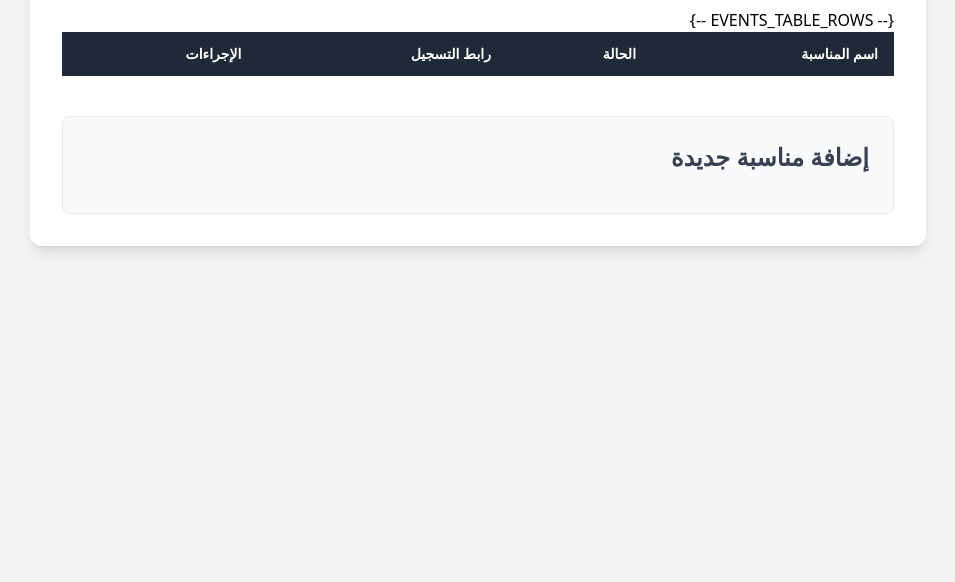
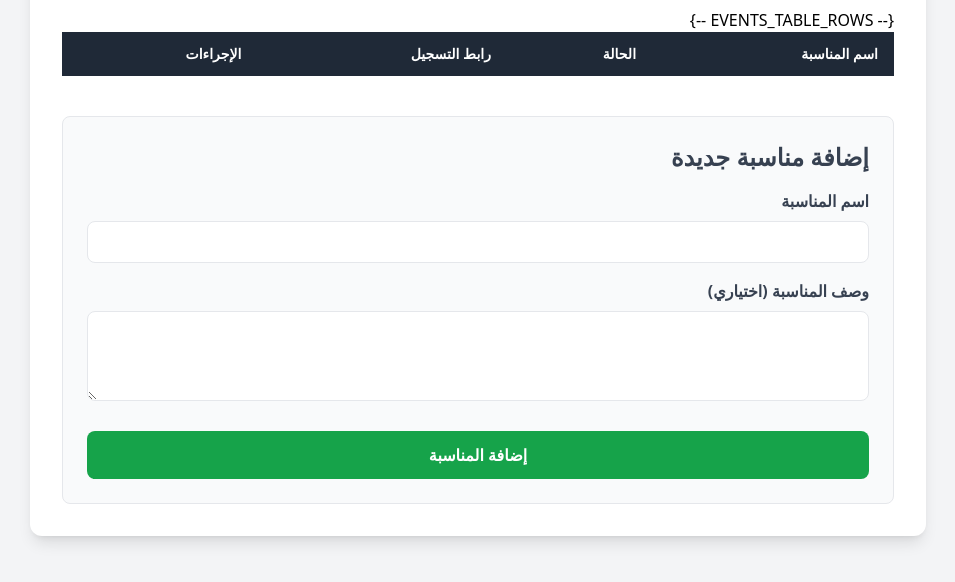
Before and after one commit to iHussamAlshayeb/qr-system, a website: page events.html in a window 1280 px wide. Shown: the part 132-714 px from the top of the page, without its empty margins (162-1117 px from the left). Drawn offline with nearby package versions, Linux system fonts and the light colour scheme.

Commit message:
Update events.html

```diff
--- a/events.html
+++ b/events.html
@@ -26,7 +26,16 @@
         <div class="mt-10 p-6 bg-gray-50 rounded-lg border">
             <h2 class="text-2xl font-semibold text-gray-700 mb-4">إضافة مناسبة جديدة</h2>
             <form action="/admin/events/add" method="POST">
-                </form>
+                <div class="mb-4">
+                    <label for="name" class="block text-gray-700 font-semibold mb-2">اسم المناسبة</label>
+                    <input type="text" id="name" name="name" class="w-full px-4 py-2 border rounded-lg focus:outline-none focus:ring-2 focus:ring-blue-500" required>
+                </div>
+                <div class="mb-6">
+                    <label for="description" class="block text-gray-700 font-semibold mb-2">وصف المناسبة (اختياري)</label>
+                    <textarea id="description" name="description" rows="3" class="w-full px-4 py-2 border rounded-lg focus:outline-none focus:ring-2 focus:ring-blue-500"></textarea>
+                </div>
+                <button type="submit" class="w-full bg-green-600 text-white py-3 rounded-lg font-semibold hover:bg-green-700 transition duration-300">إضافة المناسبة</button>
+            </form>
         </div>
     </div>
 </body>
```
